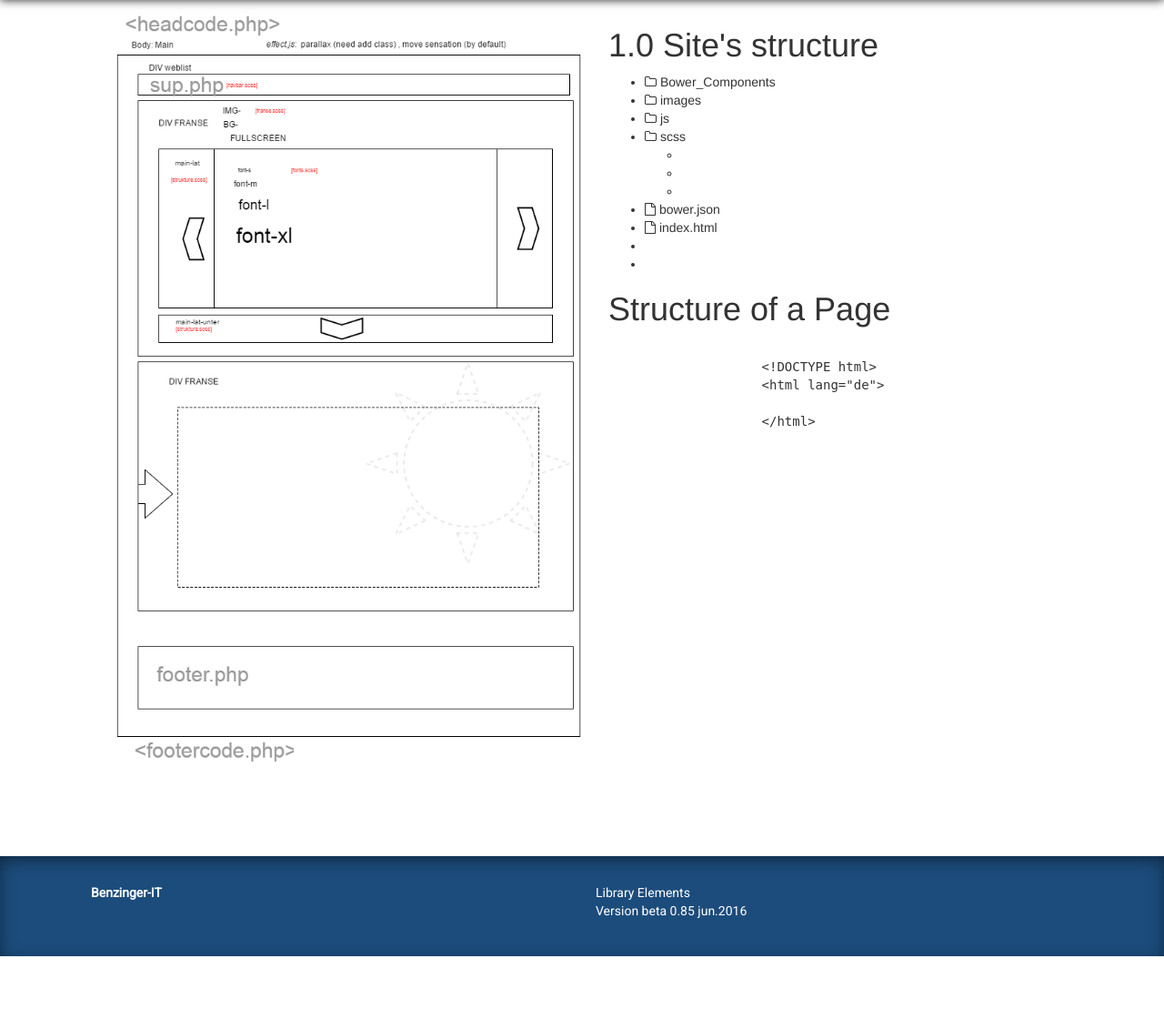
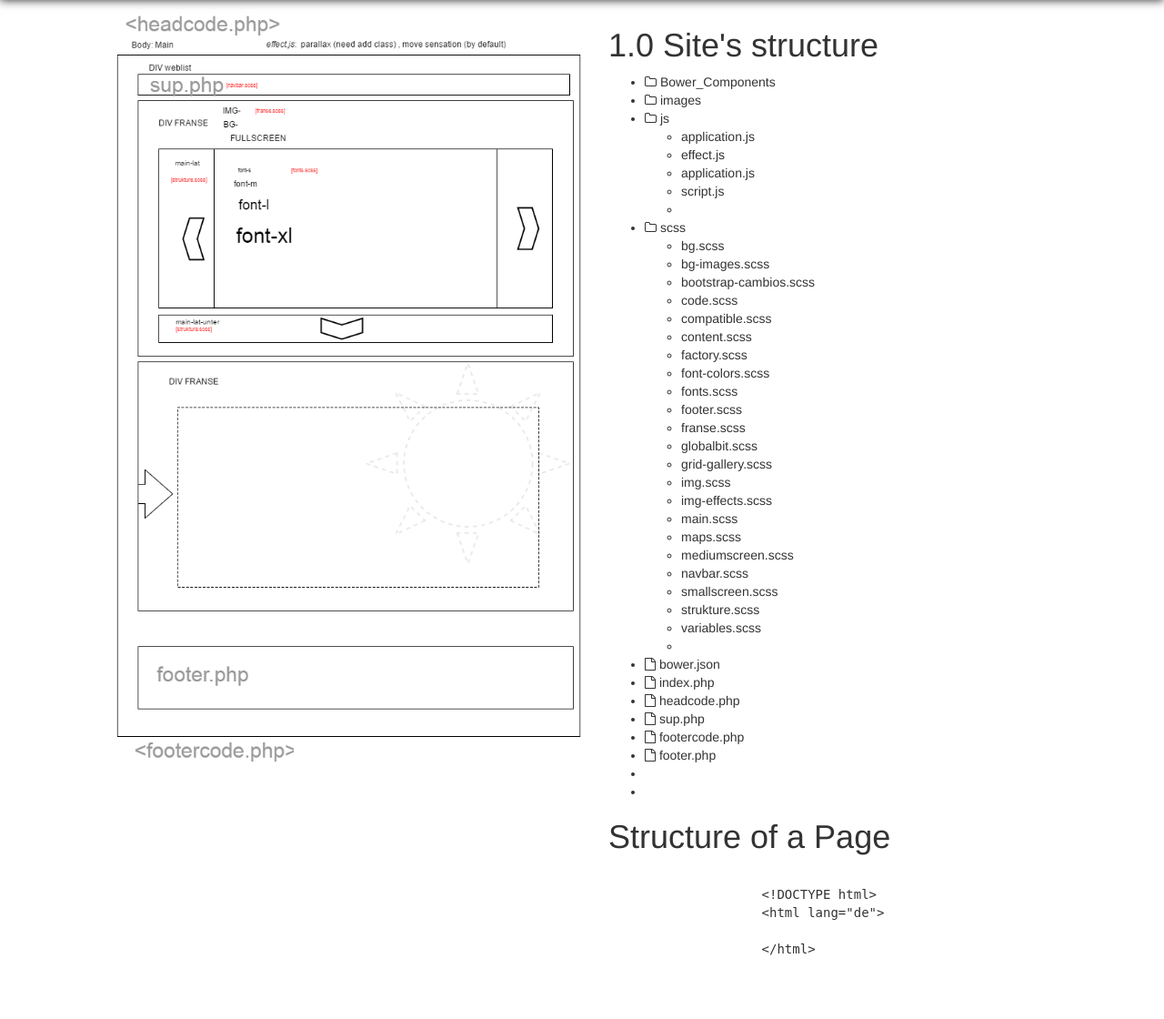
Before and after one commit to miservidor/bitlib, a PHP site: page /struktur.php in a window 1280 px wide. Shown: the part 50-1170 px from the top of the page at 91% size. Before the commit the page ends 1101 px from the top, so only its background shows below. Run offline with PHP 8.4, Linux system fonts and the light colour scheme; some libraries are stand-ins or nearby versions.

Commit message:
Version 0.85.2

```diff
--- a/struktur.php
+++ b/struktur.php
@@ -19,17 +19,49 @@
                 <ul>
                     <li><i class="fa fa-folder-o" aria-hidden="true"></i> Bower_Components</li>
                     <li><i class="fa fa-folder-o" aria-hidden="true"></i> images</li>
-                    <li><i class="fa fa-folder-o" aria-hidden="true"></i> js</li>
+                    <li><i class="fa fa-folder-o" aria-hidden="true"></i> js
+                    <ul>
+                        <li>application.js</li>
+                        <li>effect.js</li>
+                        <li>application.js</li>
+                        <li>script.js</li>
+                        <li></li>
+                    </ul>
+                    </li>
                     <li><i class="fa fa-folder-o" aria-hidden="true"></i> scss
                         <ul>
 
-                            <li></li>
-                            <li></li>
+                            <li>bg.scss</li>
+                            <li>bg-images.scss</li>
+                            <li>bootstrap-cambios.scss</li>
+                            <li>code.scss</li>
+                            <li>compatible.scss</li>
+                            <li>content.scss</li>
+                            <li>factory.scss</li>
+                            <li>font-colors.scss</li>
+                            <li>fonts.scss</li>
+                            <li>footer.scss</li>
+                            <li>franse.scss</li>
+                            <li><stronger>globalbit.scss</stronger></li>
+                            <li>grid-gallery.scss</li>
+                            <li>img.scss</li>
+                            <li>img-effects.scss</li>
+                            <li>main.scss</li>
+                            <li>maps.scss</li>
+                            <li>mediumscreen.scss</li>
+                            <li>navbar.scss</li>
+                            <li>smallscreen.scss</li>
+                            <li>strukture.scss</li>
+                            <li>variables.scss</li>
                             <li></li>
                         </ul>
                     </li>
                     <li><i class="fa fa-file-o" aria-hidden="true"></i> bower.json</li>
-                    <li><i class="fa fa-file-o" aria-hidden="true"></i> index.html</li>
+                    <li><i class="fa fa-file-o" aria-hidden="true"></i> index.php</li>
+                    <li><i class="fa fa-file-o" aria-hidden="true"></i> headcode.php</li>
+                    <li><i class="fa fa-file-o" aria-hidden="true"></i> sup.php</li>
+                    <li><i class="fa fa-file-o" aria-hidden="true"></i> footercode.php</li>
+                    <li><i class="fa fa-file-o" aria-hidden="true"></i> footer.php</li>
                     <li></li>
                     <li></li>
                 </ul>
```
